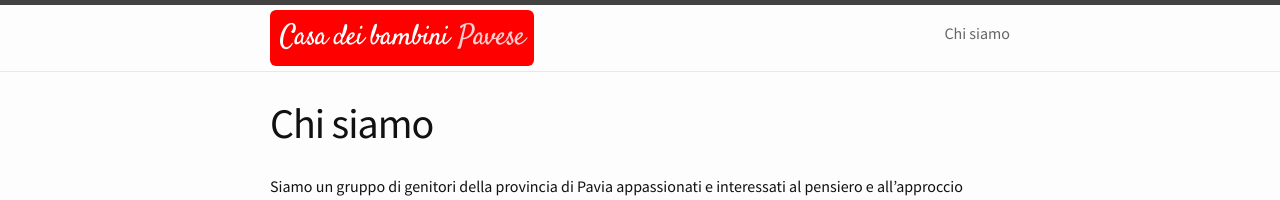
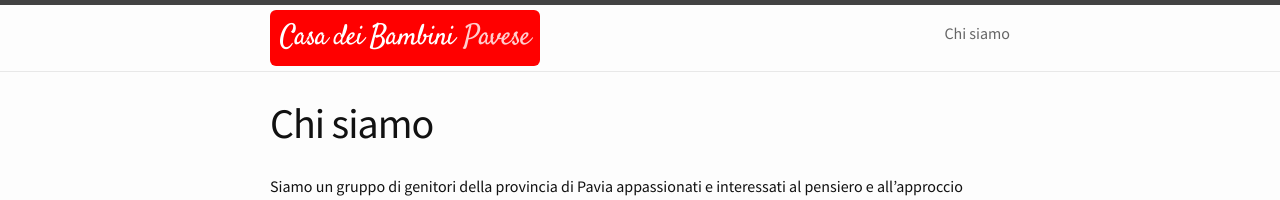
Before and after one commit to casa-dei-bambini-pavese/cdb-pavese, a Jekyll site: the page built from about.md, in a window 1280 px wide. Shown: the top 200 px of the page. Built offline with Jekyll 4.4.1, drawn with Linux system fonts in a browser that asks for light colours.

Commit message:
bug fixes

```diff
--- a/_includes/header.html
+++ b/_includes/header.html
@@ -4,7 +4,7 @@
     <a class="site-title" href="{{ site.baseurl }}/">
 
       <ul>
-        <li class="cdb">Casa dei bambini</li>
+        <li class="cdb">Casa dei Bambini</li>
         <li class="pav">Pavese</li>
       </ul>
     </a>
--- a/index.html
+++ b/index.html
@@ -6,9 +6,10 @@
 
   {% include we_open.html %}
 
+  {{ site.posts.class }}
 
-  {% if site.posts.any? %}
-    <h1 class="page-heading">PostA</h1>
+  {% if site.posts.size > 0 %}
+    <h1 class="page-heading">Contenuti</h1>
 
     <ul class="post-list">
       {% for post in site.posts %}
```
